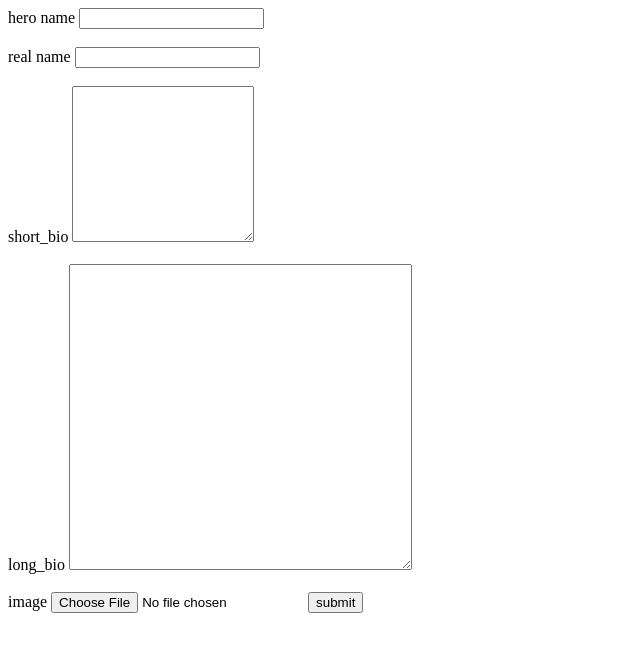
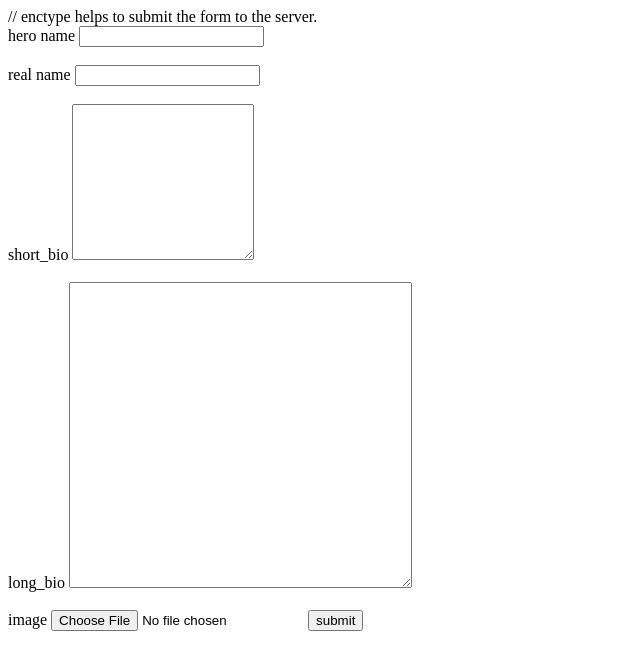
Before and after one commit to Gabin-ishimwe/php-assignment, a PHP site: page /insert.php in a window 1280 px wide. Shown: the top 670 px of the page, without its empty margins (0-640 px from the left). Run offline with PHP 8.4, Linux system fonts and the light colour scheme.

Commit message:
new modifications

```diff
--- a/connect_mysql.php
+++ b/connect_mysql.php
@@ -12,9 +12,10 @@
     $dbUser = "root";
     $dbPassword = "root123";
     $dbname = "heroes";
-
+    //Connecting to the database
     $connection = mysqli_connect($dbHost, $dbUser, $dbPassword, $dbname);
 
+    //Checking to see if the database has been connected successful.
     if($connection) {
         // echo "database connected";
     }
--- a/image.php
+++ b/image.php
@@ -11,6 +11,7 @@
         <input type="file" name="image"><br>
         <button name="upload">submit</button>
     </form> -->
+
 
     <?php
     if(isset($_POST["submit"])) {
@@ -34,7 +35,7 @@
 
                 }
                 else {
-                    echo "image has large size!!";
+                    echo "image too large size!!";
                 }
             }
             else {
--- a/insert.php
+++ b/insert.php
@@ -7,6 +7,7 @@
     <title>Document</title>
 </head>
 <body>
+    // enctype helps to submit the form to the server.
     <form action="insert.php" method="post" enctype="multipart/form-data">
         <!-- id <input type="number" name="id"><br><br> -->
         hero name <input type="text" name="hero_name"><br><br>
@@ -19,17 +20,21 @@
     </form>
 
     <?php
+    //importing other php files
     include "connect_mysql.php";
     include "image.php";
 
+    //Checking whether any information has been submitted.
     if(isset($_POST["submit"])) {
         // $id = $_POST["id"];
         $hero_name = $_POST["hero_name"];
         $real_name = $_POST["real_name"];
         $short_bio = $_POST["short_bio"];
         $long_bio = $_POST["long_bio"];
+        // Inserting the values from the form into the database
         $query = "INSERT INTO heroes_table(hero_name, real_name, short_bio, long_bio, image) VALUES ('$hero_name', '$real_name', '$short_bio', '$long_bio', '$imageNewName')";
 
+        //Checks if the connection was successful.
         if(mysqli_query($connection,  $query)) {
             echo "data inserted successfully";
             // header("location:read.php")
```
